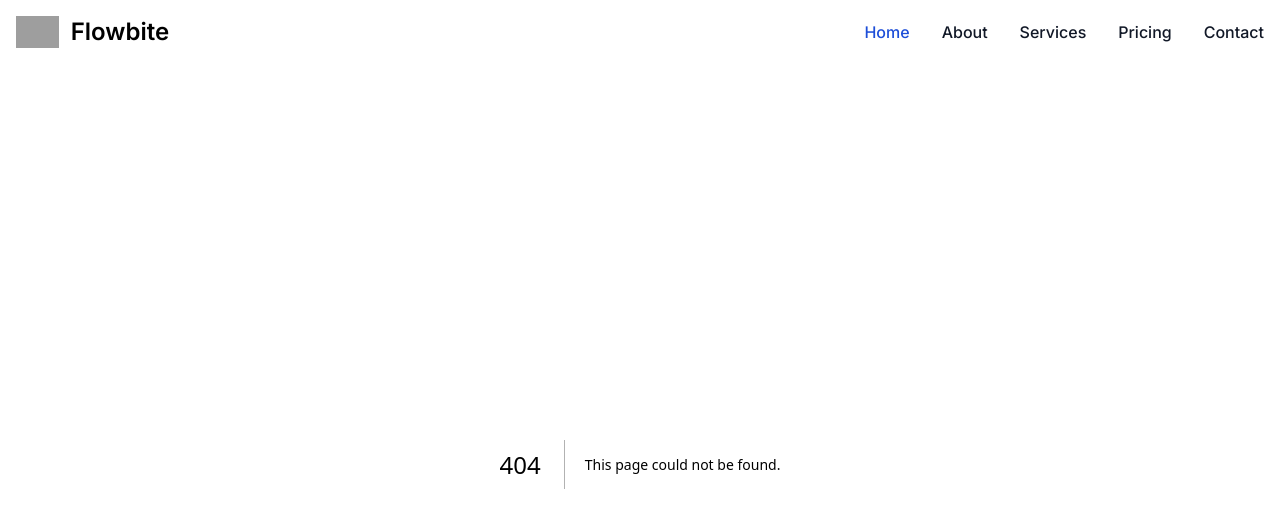
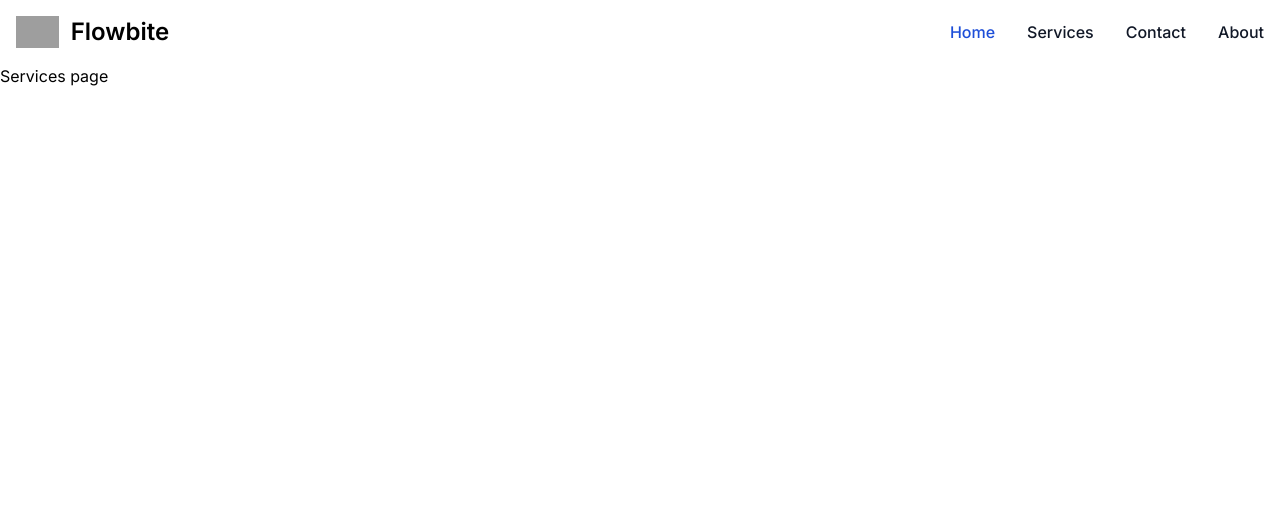
Before and after one commit to tayser-osman/nextjs-dashboard, a Next.js app: page /services in a window 1280 px wide. Before the commit this address had no page. Shown: the top 528 px of the page. Built offline with nearby package versions, Linux system fonts and the light colour scheme; grey boxes are pictures that could not be loaded; a web font is replaced by a local one.

Commit message:
Added services page

```diff
--- /dev/null
+++ b/app/services/page.tsx
@@ -0,0 +1,7 @@
+export default function () {
+    return (
+        <div>
+            <h1>Services page</h1>
+        </div>
+    );
+}
--- a/app/ui/navbar.tsx
+++ b/app/ui/navbar.tsx
@@ -40,7 +40,7 @@ export default function Navbar() {
 
 <nav className="bg-white border-gray-200 dark:bg-gray-900">
   <div className="max-w-screen-xl flex flex-wrap items-center justify-between mx-auto p-4">
-    <Link href="https://flowbite.com/" className="flex items-center space-x-3 rtl:space-x-reverse">
+    <Link href="/" className="flex items-center space-x-3 rtl:space-x-reverse">
         <img src="https://flowbite.com/docs/images/logo.svg" className="h-8" alt="Flowbite Logo" />
         <span className="self-center text-2xl font-semibold whitespace-nowrap dark:text-white">Flowbite</span>
     </Link>
@@ -53,19 +53,16 @@ export default function Navbar() {
     <div className="hidden w-full md:block md:w-auto" id="navbar-default">
       <ul className="font-medium flex flex-col p-4 md:p-0 mt-4 border border-gray-100 rounded-lg bg-gray-50 md:flex-row md:space-x-8 rtl:space-x-reverse md:mt-0 md:border-0 md:bg-white dark:bg-gray-800 md:dark:bg-gray-900 dark:border-gray-700">
         <li>
-          <Link href="#" className="block py-2 px-3 text-white bg-blue-700 rounded md:bg-transparent md:text-blue-700 md:p-0 dark:text-white md:dark:text-blue-500" aria-current="page">Home</Link>
+          <Link href="/" className="block py-2 px-3 text-white bg-blue-700 rounded md:bg-transparent md:text-blue-700 md:p-0 dark:text-white md:dark:text-blue-500" aria-current="page">Home</Link>
         </li>
         <li>
-          <Link href="#" className="block py-2 px-3 text-gray-900 rounded hover:bg-gray-100 md:hover:bg-transparent md:border-0 md:hover:text-blue-700 md:p-0 dark:text-white md:dark:hover:text-blue-500 dark:hover:bg-gray-700 dark:hover:text-white md:dark:hover:bg-transparent">About</Link>
+          <Link href="/services" className="block py-2 px-3 text-gray-900 rounded hover:bg-gray-100 md:hover:bg-transparent md:border-0 md:hover:text-blue-700 md:p-0 dark:text-white md:dark:hover:text-blue-500 dark:hover:bg-gray-700 dark:hover:text-white md:dark:hover:bg-transparent">Services</Link>
         </li>
         <li>
-          <Link href="#" className="block py-2 px-3 text-gray-900 rounded hover:bg-gray-100 md:hover:bg-transparent md:border-0 md:hover:text-blue-700 md:p-0 dark:text-white md:dark:hover:text-blue-500 dark:hover:bg-gray-700 dark:hover:text-white md:dark:hover:bg-transparent">Services</Link>
+          <Link href="/contact" className="block py-2 px-3 text-gray-900 rounded hover:bg-gray-100 md:hover:bg-transparent md:border-0 md:hover:text-blue-700 md:p-0 dark:text-white md:dark:hover:text-blue-500 dark:hover:bg-gray-700 dark:hover:text-white md:dark:hover:bg-transparent">Contact</Link>
         </li>
         <li>
-          <Link href="#" className="block py-2 px-3 text-gray-900 rounded hover:bg-gray-100 md:hover:bg-transparent md:border-0 md:hover:text-blue-700 md:p-0 dark:text-white md:dark:hover:text-blue-500 dark:hover:bg-gray-700 dark:hover:text-white md:dark:hover:bg-transparent">Pricing</Link>
-        </li>
-        <li>
-          <Link href="#" className="block py-2 px-3 text-gray-900 rounded hover:bg-gray-100 md:hover:bg-transparent md:border-0 md:hover:text-blue-700 md:p-0 dark:text-white md:dark:hover:text-blue-500 dark:hover:bg-gray-700 dark:hover:text-white md:dark:hover:bg-transparent">Contact</Link>
+          <Link href="/about" className="block py-2 px-3 text-gray-900 rounded hover:bg-gray-100 md:hover:bg-transparent md:border-0 md:hover:text-blue-700 md:p-0 dark:text-white md:dark:hover:text-blue-500 dark:hover:bg-gray-700 dark:hover:text-white md:dark:hover:bg-transparent">About</Link>
         </li>
       </ul>
     </div>
```
